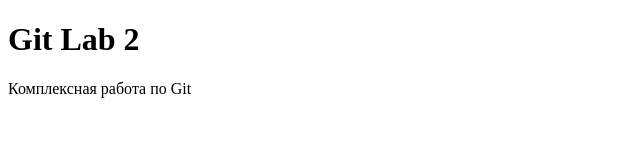
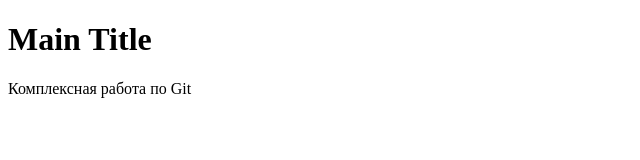
Before and after one commit to qwasar12/git-lab-2, a plain HTML site: page index.html in a window 1280 px wide. Shown: the whole page, without its empty margins (0-640 px from the left). Drawn offline with Linux system fonts and the light colour scheme.

Commit message:
Change title in main branch

```diff
--- a/index.html
+++ b/index.html
@@ -1 +1 @@
-<!DOCTYPE html><html lang="ru"><head><meta charset="UTF-8"><title>Git Lab 2</title></head><body>  <h1>Git Lab 2</h1>  <p>Комплексная работа по Git</p></body></html>
+<!DOCTYPE html><html lang="ru"><head><meta charset="UTF-8"><title>Git Lab 2</title></head><body>  <h1>Main Title</h1>  <p>Комплексная работа по Git</p></body></html>
```
